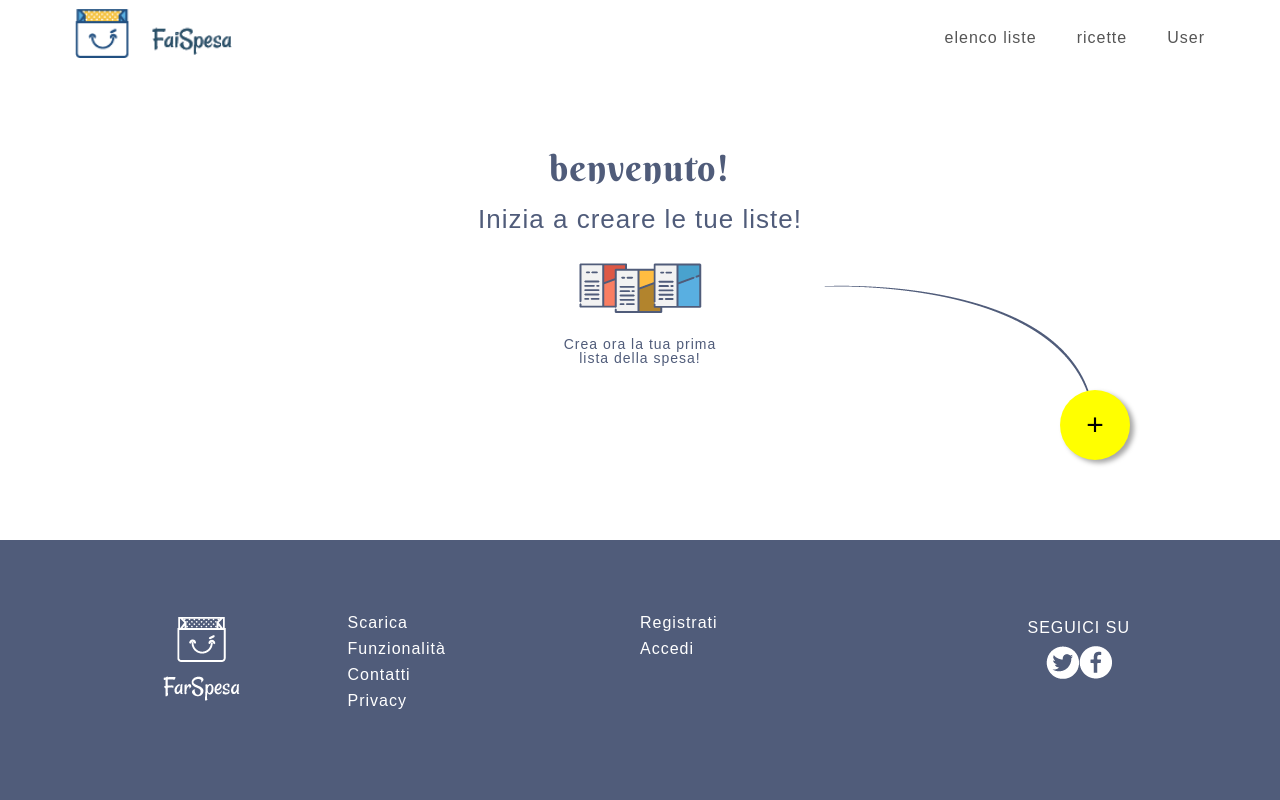
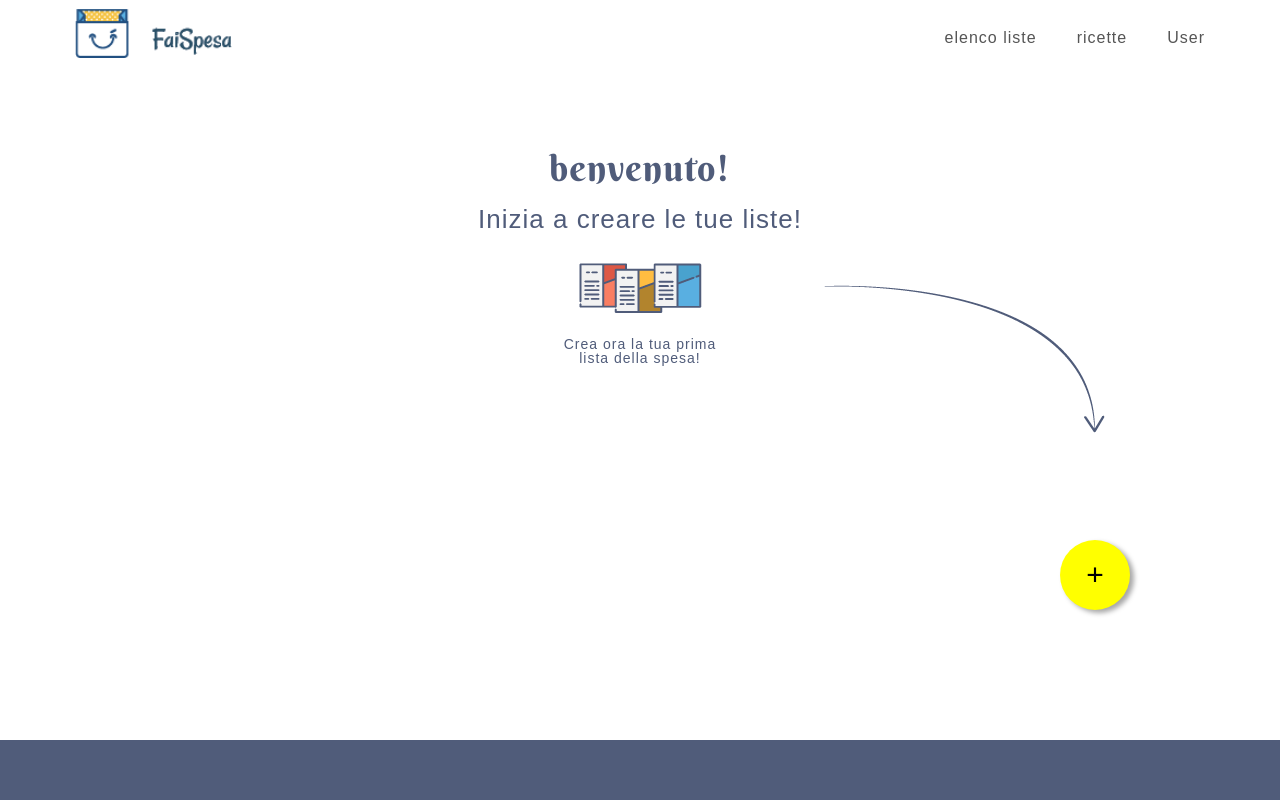
Before and after one commit to nicola98/SpesApp, an Angular app: page /home in a window 1280 px wide. Shown: the top 800 px of the page. Built offline with nearby package versions, Linux system fonts and the light colour scheme; sample sign-in values are in the browser's storage.

Commit message:
fix home-liste

```diff
--- a/src/app/components/home-liste/home-liste.component.css
+++ b/src/app/components/home-liste/home-liste.component.css
@@ -1,5 +1,5 @@
 #home-liste {
-    min-height: 400px;
+    min-height: 600px;
 }
 
 .welcome {
--- a/src/app/components/home/home.component.css
+++ b/src/app/components/home/home.component.css
@@ -1,7 +1,7 @@
 .list-btn {
     float: right;
     margin-right: 95px;
-    margin-top: -150px;
+    margin-top: -200px;
 }
 
 .list-btn button {
--- a/src/app/components/home/home.component.html
+++ b/src/app/components/home/home.component.html
@@ -1,5 +1,4 @@
 <app-home-liste></app-home-liste>
-
 <div class="container">
     <div class="list-btn">
         <button>+</button>
```
